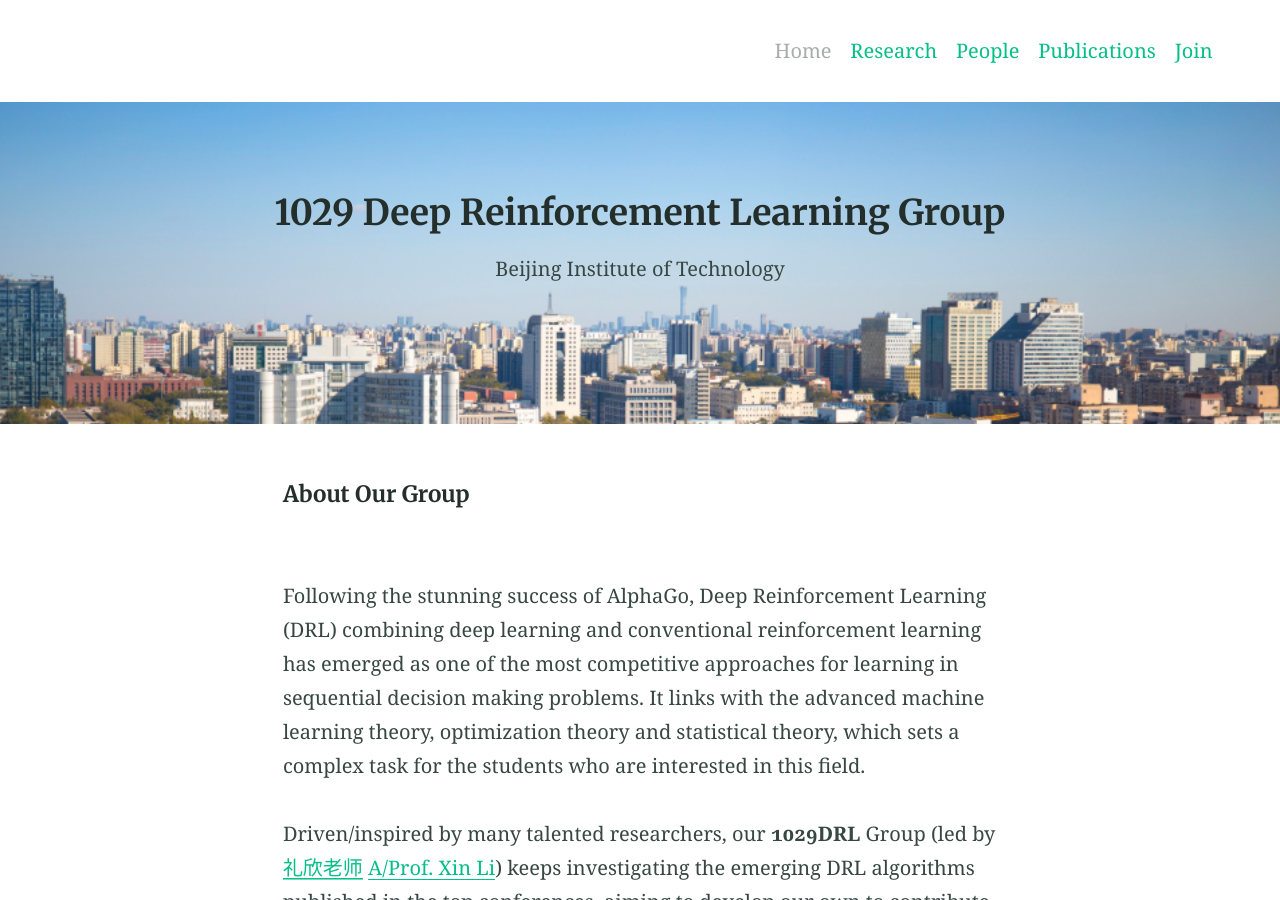
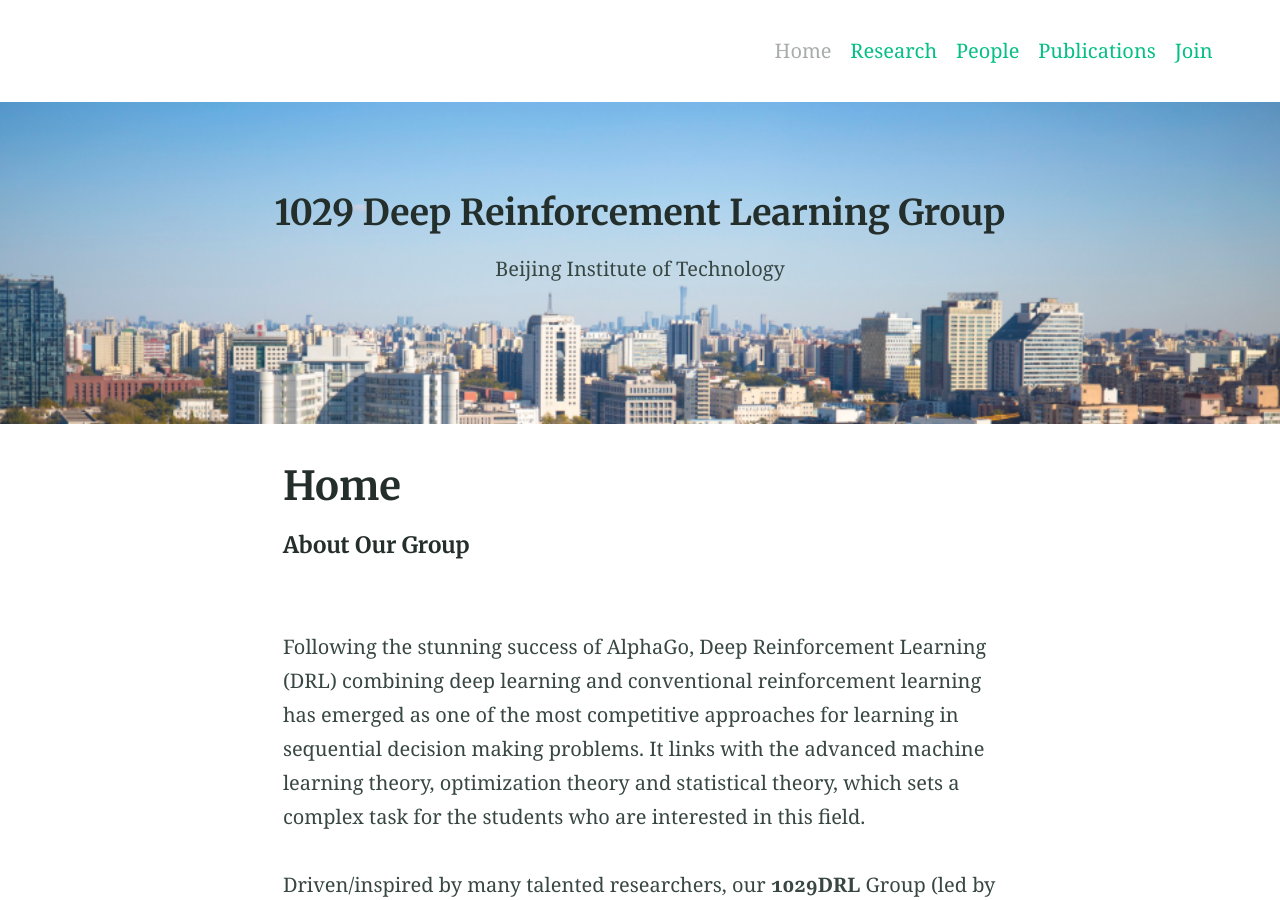
Before and after one commit to nengnengli/bit1029public.github.io, a Jekyll site: the page built from index.md, in a window 1280 px wide and 900 px high. Built offline with Jekyll 4.4.1, drawn with Linux system fonts in a browser that asks for light colours.

Commit message:
Update index.md

```diff
--- a/index.md
+++ b/index.md
@@ -1,5 +1,6 @@
 ---
-# title:Deep Reinforcement Learning
+title: Home
+feature_text: |
 layout: page
 collectionpage: home
 ---
```
